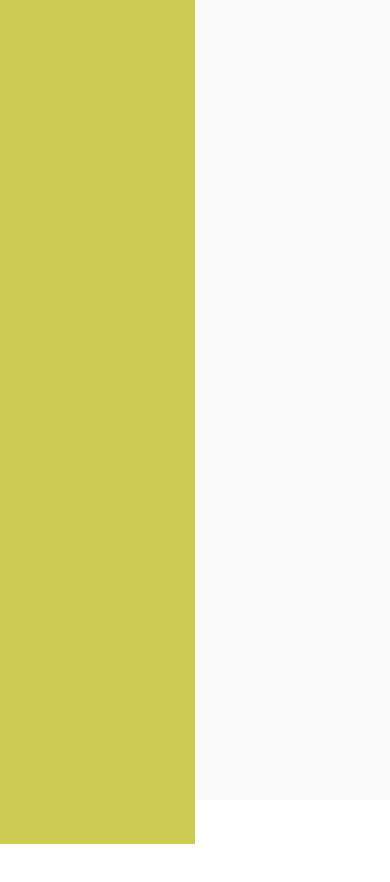
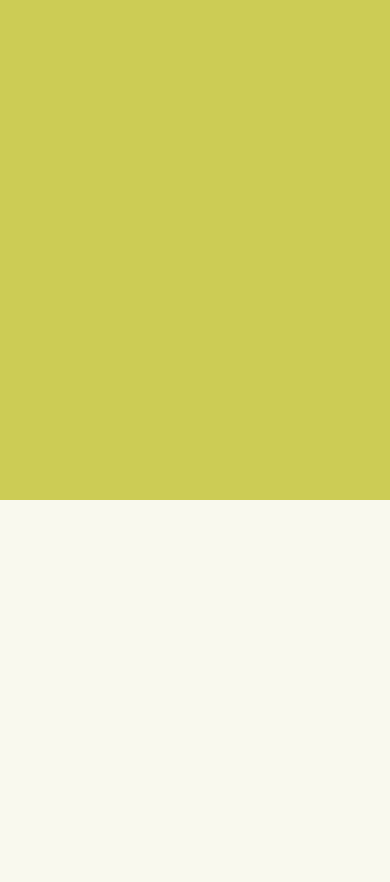
Before and after one commit to mayerseidman/personal-site, a React (Create React App) app: page / in a window 390 px wide. Shown: the top 882 px of the page. Before the commit the page ends 844 px from the top, so only its background shows below. Built offline with nearby package versions, Linux system fonts and the light colour scheme.

Commit message:
adds media query for home page

```diff
--- a/src/App.css
+++ b/src/App.css
@@ -1,15 +1,35 @@
 
+.leftContainer {
+	background: #cccc55;
+}
+.rightContainer {
+	background: #f9f9ee;
+}
+
+@media only screen and (min-width: 1000px) {
 	.leftContainer {
 	    position: fixed;
 	    top: 0;
 	    left: 0;
 	    bottom: 0;
 	    width: 50%;
-    background: #cccc55;
 	}
 
 	.rightContainer {
 	    margin-left: 50%;
-    background: #fbfbfb;
 	    height: 800px;
 	}
+}
+
+@media only screen and (max-width: 1000px) {
+	.leftContainer {
+		position: relative;
+		width: auto;
+		height: 500px;
+	}
+	.rightContainer {
+	    position: relative;
+	    width: auto;
+	    height: 500px;
+	}
+}
```
Lines whose indentation alone changed are shown as unchanged.
